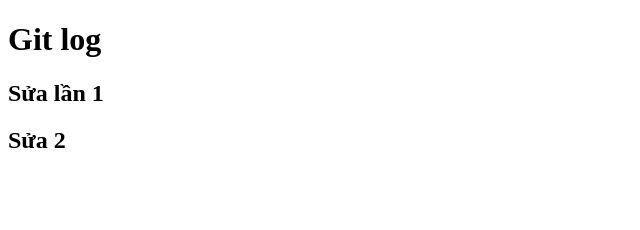
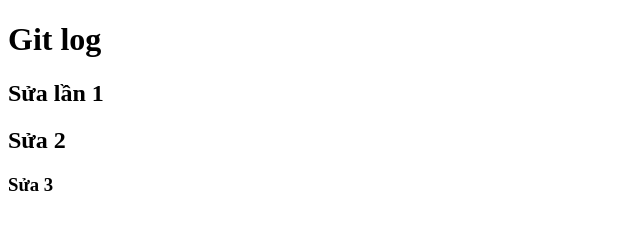
Before and after one commit to vuquang037979/duan6, a plain HTML site: page index.html in a window 1280 px wide. Shown: the full height of the page, 0-640 px from the left. Drawn offline with Linux system fonts and the light colour scheme.

Commit message:
3. Sửa lần 3

```diff
--- a/index.html
+++ b/index.html
@@ -9,5 +9,6 @@
     <h1>Git log</h1>
     <h2>Sửa lần 1</h2>
     <h2>Sửa 2</h2>
+    <h3>Sửa 3</h3>
   </body>
 </html>
```
